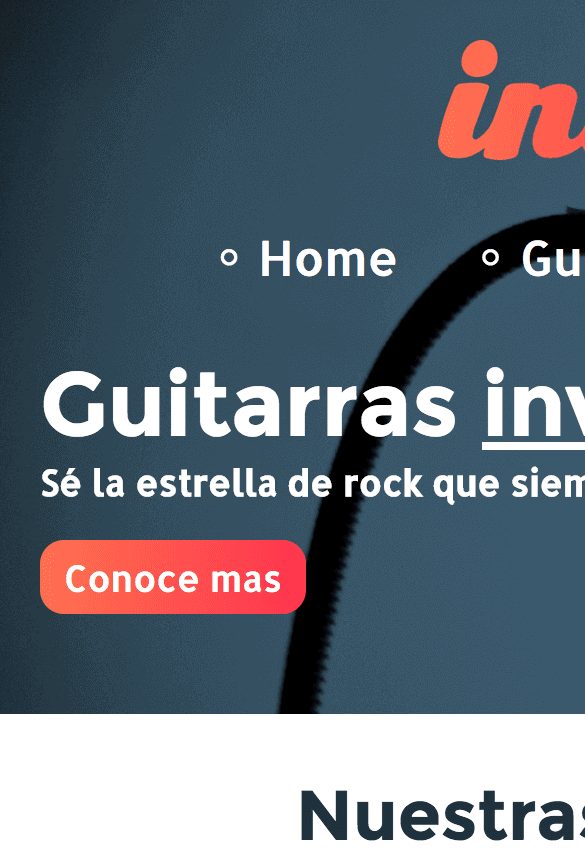
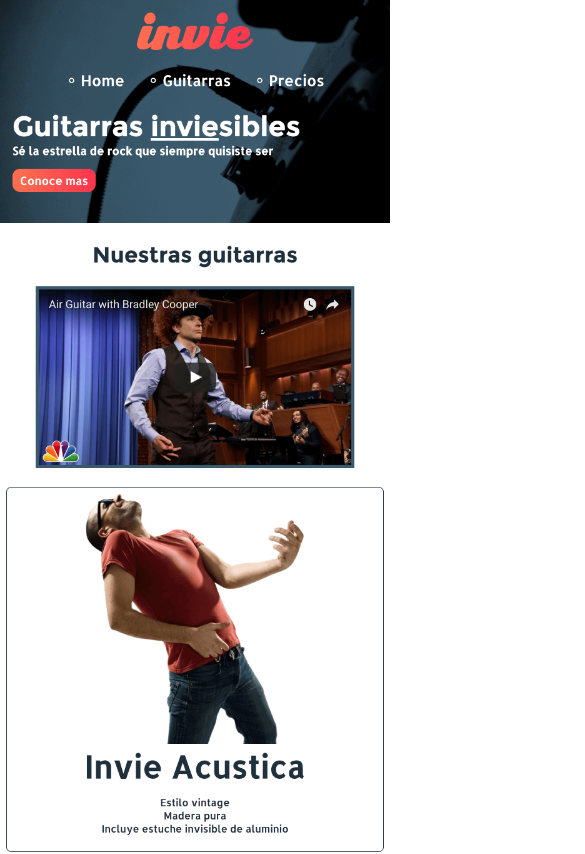
Before and after one commit to Papas888/invie-github, a plain HTML site: page index.html in a window 390 px wide. Shown: the top 854 px of the page, 585 px wide, since content can reach past the window. Drawn offline with Linux system fonts and the light colour scheme.

Commit message:
responsive_terminada

```diff
--- a/index.html
+++ b/index.html
@@ -6,19 +6,28 @@
 		body{
 			margin: 0;
 		}
-
-
+		img{
+			max-width: 100%;
+			vertical-align: top;
+		}
+		img#respo {
+			display: none;
 		}
 		@media screen and (max-width: 768px){
-			img#responsive {
+			img#respo {
 				display: block;
+			}
+			img{
+				display: none;
 			}
 		}
 	</style>
 </head>
 <body>
 	<img src="invie-responsive.png" id="respo">
-
+	<img src="header.jpg" alt="">
+	<img src="hero.jpg" alt="">
+	<img src="acustica.jpg" alt="">
 	</body>
 
 </html>
```
